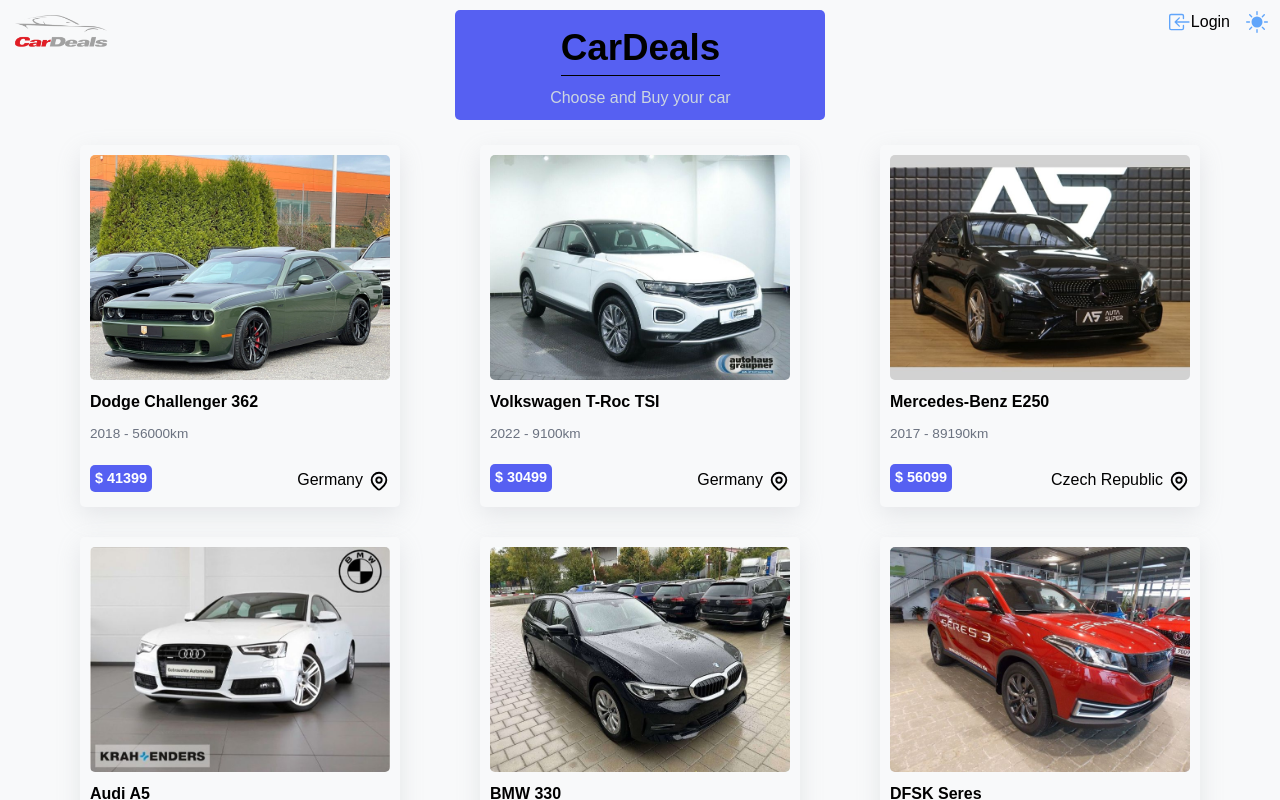
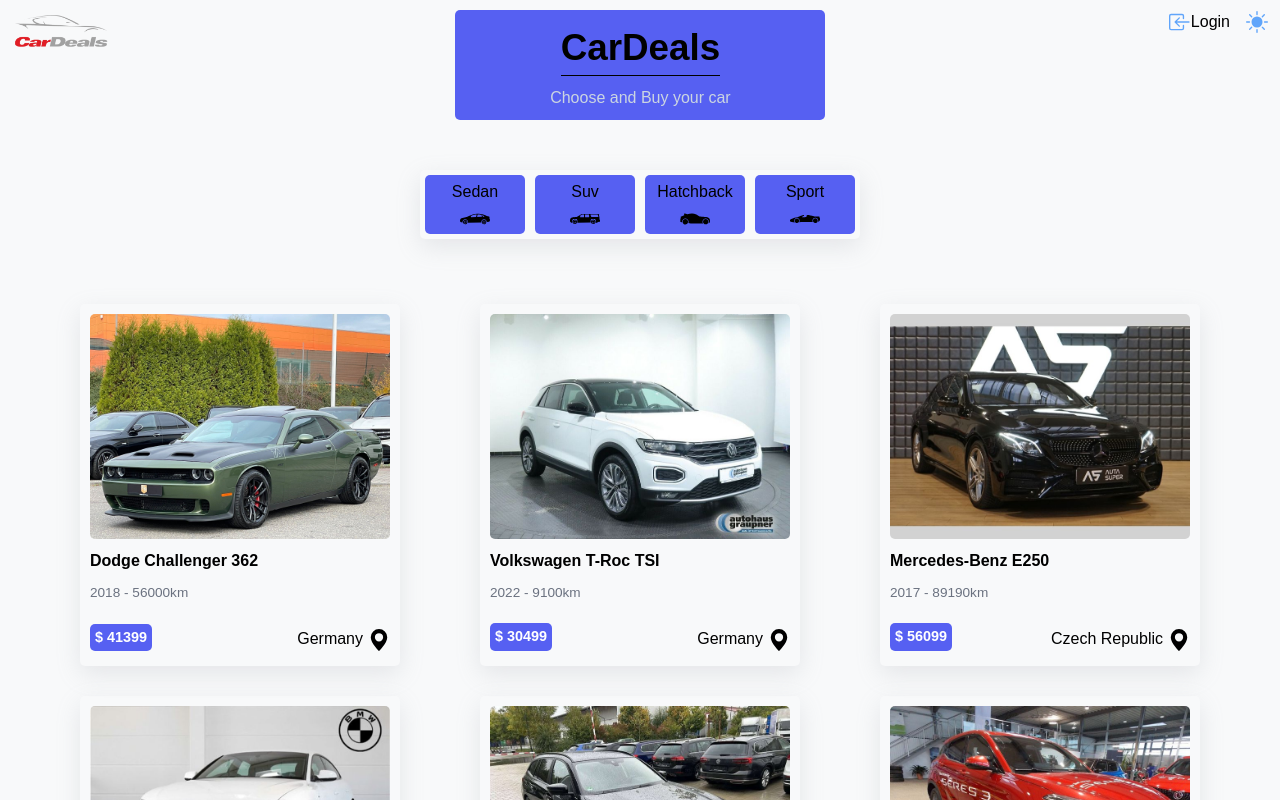
Before and after one commit to shayan-shiari/car-buying-Next.js, a Next.js app: page /cars in a window 1280 px wide. Shown: the top 800 px of the page. Built offline with nearby package versions, Linux system fonts and the light colour scheme.

Commit message:
categories added

```diff
--- a/components/layout/Layout.js
+++ b/components/layout/Layout.js
@@ -16,7 +16,9 @@
   return (
     <>
       <header className="flex items-start my-[10px] px-3">
-        <Image src={logo} alt="logo" className="w-[100px]" />
+        <Link href="/">
+          <Image src={logo} alt="logo" className="w-[100px]" />
+        </Link>
         <div className="flex flex-col items-center py-[10px] px-0 w-[370px] mx-[auto] rounded-[5px] bg-mainColor">
           <h2 className="text-[2.3rem] font-bold border-b-[1px] border-solid border-[black] mb-[10px] w-[fit-content]">
             CarDeals
--- a/components/module/Card.js
+++ b/components/module/Card.js
@@ -1,8 +1,12 @@
-import Location from "../icons/Location";
+import {
+  BsGeoAltFill,
+} from "react-icons/bs";
+import Link from "next/link";
 
 const Card = (props) => {
   const { id, name, model, year, distance, location, image, price } = props;
   return (
+    <Link href={`/cars/${id}`}>
       <div className="m-[15px] p-[10px] rounded-[5px] shadow-[0px_8px_24px_rgba(149,157,165,0.2)] w-fit">
         <img src={image} alt="car" className="w-[300px] rounded-[5px]" />
         <h4 className="my-[10px] font-bold">{`${name} ${model}`}</h4>
@@ -13,10 +17,11 @@
           </p>
           <div className="flex items-end">
             <p className="mr-[5px]">{location}</p>
-          <Location />
+            <BsGeoAltFill size={22}/>
           </div>
         </div>
       </div>
+    </Link>
   );
 };
 
--- /dev/null
+++ b/components/module/Categories.js
@@ -0,0 +1,38 @@
+import Link from "next/link";
+import Sedan from "../icons/Sedan";
+import Suv from "../icons/Suv";
+import Hatchback from "../icons/Hatchback";
+import Sport from "../icons/Sport";
+
+const Categories = () => {
+  return (
+    <div className="flex justify-between items-center w-fit rounded-[5px] my-[50px] mx-auto shadow-[0px_8px_24px_rgba(149,157,165,0.2)]">
+      <Link href='/categories/sedan'>
+        <div className="w-[100px] bg-mainColor flex flex-col items-center m-[5px] p-[5px] rounded-[5px] pb-0">
+          <p>Sedan</p>
+          <Sedan />
+        </div>
+      </Link>
+      <Link href='/categories/suv'>
+        <div className="w-[100px] bg-mainColor flex flex-col items-center m-[5px] p-[5px] rounded-[5px] pb-0">
+          <p>Suv</p>
+          <Suv />
+        </div>
+      </Link>
+      <Link href='/categories/hatchback'>
+        <div className="w-[100px] bg-mainColor flex flex-col items-center m-[5px] p-[5px] rounded-[5px] pb-0">
+          <p>Hatchback</p>
+          <Hatchback />
+        </div>
+      </Link>
+      <Link href='/categories/sport'>
+        <div className="w-[100px] bg-mainColor flex flex-col items-center m-[5px] p-[5px] rounded-[5px] pb-0">
+          <p>Sport</p>
+          <Sport />
+        </div>
+      </Link>
+    </div>
+  );
+};
+
+export default Categories;
--- /dev/null
+++ b/components/templates/CarDetails.js
@@ -0,0 +1,78 @@
+import {
+  BsBuildingFill,
+  BsDisplayportFill,
+  BsFillCalendarCheckFill,
+  BsFillCarFrontFill,
+  BsGeoAltFill,
+  BsCurrencyDollar,
+} from "react-icons/bs";
+
+const CarDetails = (props) => {
+  const {
+    id,
+    name,
+    model,
+    year,
+    distance,
+    location,
+    image,
+    price,
+    description,
+  } = props;
+
+  return (
+    <div className="max-w-[900px] m-auto flex flex-col">
+      <img src={image} alt="car" className="w-full rounded-[5px]" />
+      <h3 className="mt-[40px] mb-[20px] text-[1.5rem]">
+        {name} {model}
+      </h3>
+      <div className="details">
+        <div>
+          <BsBuildingFill size={22} />
+          <p>Company</p>
+          <span>{name}</span>
+        </div>
+        <div>
+          <BsDisplayportFill size={22} />
+          <p>Model</p>
+          <span>{model}</span>
+        </div>
+        <div>
+          <BsFillCalendarCheckFill size={22} />
+          <p>First Registration</p>
+          <span>{year}</span>
+        </div>
+        <div>
+          <BsFillCarFrontFill size={22} />
+          <p>kms driven</p>
+          <span>{distance}</span>
+        </div>
+      </div>
+      <div className="details">
+        <div>
+          <BsGeoAltFill size={22} />
+          <p>Location</p>
+          <span>{location}</span>
+        </div>
+      </div>
+      <div className="details">
+        <p className="my-[15px] text-[1.3rem] font-semibold">
+          Extra Information
+        </p>
+        <p className="text-gray-500 text-justify mb-[10px]">{description}</p>
+      </div>
+      <div className="details">
+        <div>
+          <BsCurrencyDollar size={22} />
+          <p className="text-[1.5rem]">Price:</p>
+          <span className="text-[1.5rem]">{price}</span>
+        </div>
+      </div>
+      <button className="bg-mainColor text-[1.5rem] p-[10px] rounded-[5px] my-[50px] border-none text-white">
+        Buy
+      </button>
+    </div>
+  );
+};
+
+export default CarDetails;
--- /dev/null
+++ b/components/templates/CarsList.js
@@ -0,0 +1,26 @@
+import { useRouter } from "next/router";
+import { BsArrowLeftCircleFill } from "react-icons/bs";
+import Card from "../module/Card";
+
+const CarsList = ({ data }) => {
+  const router = useRouter();
+  const backHnadler = () => {
+    router.back();
+  };
+
+  return (
+    <div className="max-w-[1200px] m-auto">
+      <div onClick={backHnadler} className="flex items-center cursor-pointer bg-mainColor py-[10px] px-[15px] rounded-[5px] my-[50px] w-fit">
+        <BsArrowLeftCircleFill size={22} />
+        <p className="ml-[10px]">back</p>
+      </div>
+      <div className="flex justify-around flex-wrap">
+        {data.map((item) => (
+          <Card key={item.id} {...item} />
+        ))}
+      </div>
+    </div>
+  );
+};
+
+export default CarsList;
--- /dev/null
+++ b/pages/cars/[carId].js
@@ -0,0 +1,13 @@
+import { useRouter } from "next/router";
+import carsData from "@/data/carsData";
+import CarDetails from "@/components/templates/CarDetails";
+
+const carDetail = () => {
+  const router = useRouter();
+  const { carId } = router.query;
+  const carDetails = carsData[carId - 1];
+
+  return <CarDetails {...carDetails} />;
+};
+
+export default carDetail;
--- a/pages/cars/index.js
+++ b/pages/cars/index.js
@@ -1,9 +1,11 @@
 import carsData from "@/data/carsData";
 import CarsPage from "@/components/templates/CarsPage";
+import Categories from "@/components/module/Categories";
 
 const Details = () => {
   return (
-    <div >
+    <div>
+      <Categories />
       <CarsPage data={carsData} />
     </div>
   );
--- /dev/null
+++ b/pages/categories/hatchback.js
@@ -0,0 +1,12 @@
+import carsData from "@/data/carsData";
+import CarsList from "@/components/templates/CarsList";
+
+const Hatchback = () => {
+  const hatchbackCars = carsData.filter(
+    (item) => item.category === "hatchback"
+  );
+
+  return <CarsList data={hatchbackCars}/>;
+};
+
+export default Hatchback;
--- /dev/null
+++ b/pages/categories/sedan.js
@@ -0,0 +1,12 @@
+import carsData from "@/data/carsData";
+import CarsList from "@/components/templates/CarsList";
+
+const Sedan = () => {
+  const sedanCars = carsData.filter(
+    (item) => item.category === "sedan"
+  );
+
+  return <CarsList data={sedanCars}/>;
+};
+
+export default Sedan;
--- /dev/null
+++ b/pages/categories/sport.js
@@ -0,0 +1,12 @@
+import carsData from "@/data/carsData";
+import CarsList from "@/components/templates/CarsList";
+
+const Sport = () => {
+  const soprtCars = carsData.filter(
+    (item) => item.category === "sport"
+  );
+
+  return <CarsList data={soprtCars}/>;
+};
+
+export default Sport;
--- /dev/null
+++ b/pages/categories/suv.js
@@ -0,0 +1,12 @@
+import carsData from "@/data/carsData";
+import CarsList from "@/components/templates/CarsList";
+
+const Suv = () => {
+  const suvCars = carsData.filter(
+    (item) => item.category === "suv"
+  );
+
+  return <CarsList data={suvCars}/>;
+};
+
+export default Suv;
--- a/styles/globals.css
+++ b/styles/globals.css
@@ -5,3 +5,25 @@
 html,body {
     font-family: Arial, Helvetica, sans-serif;
 }
+
+.details {
+  width: 100%;
+  box-shadow: rgba(149, 157, 165, 0.2) 0px 8px 24px;
+  padding: 10px 20px;
+  margin: 15px 0;
+}
+
+.details div {
+  display: flex;
+  align-items: center;
+  margin: 15px 0;
+}
+
+.details span {
+  color: gray;
+  margin-left: auto;
+}
+
+.details p {
+  margin-left: 10px;
+}
```
Lines whose indentation alone changed are shown as unchanged.
